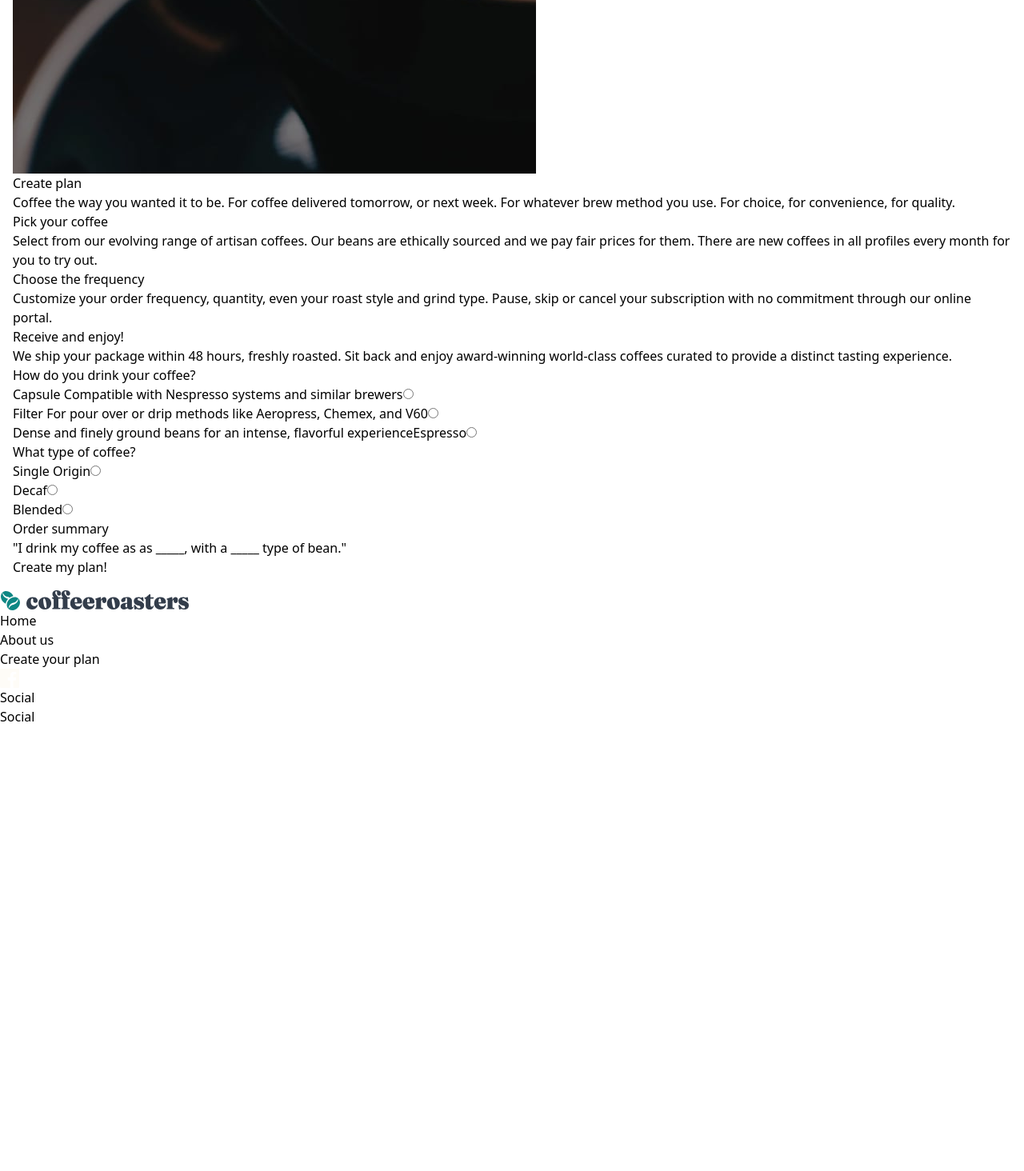
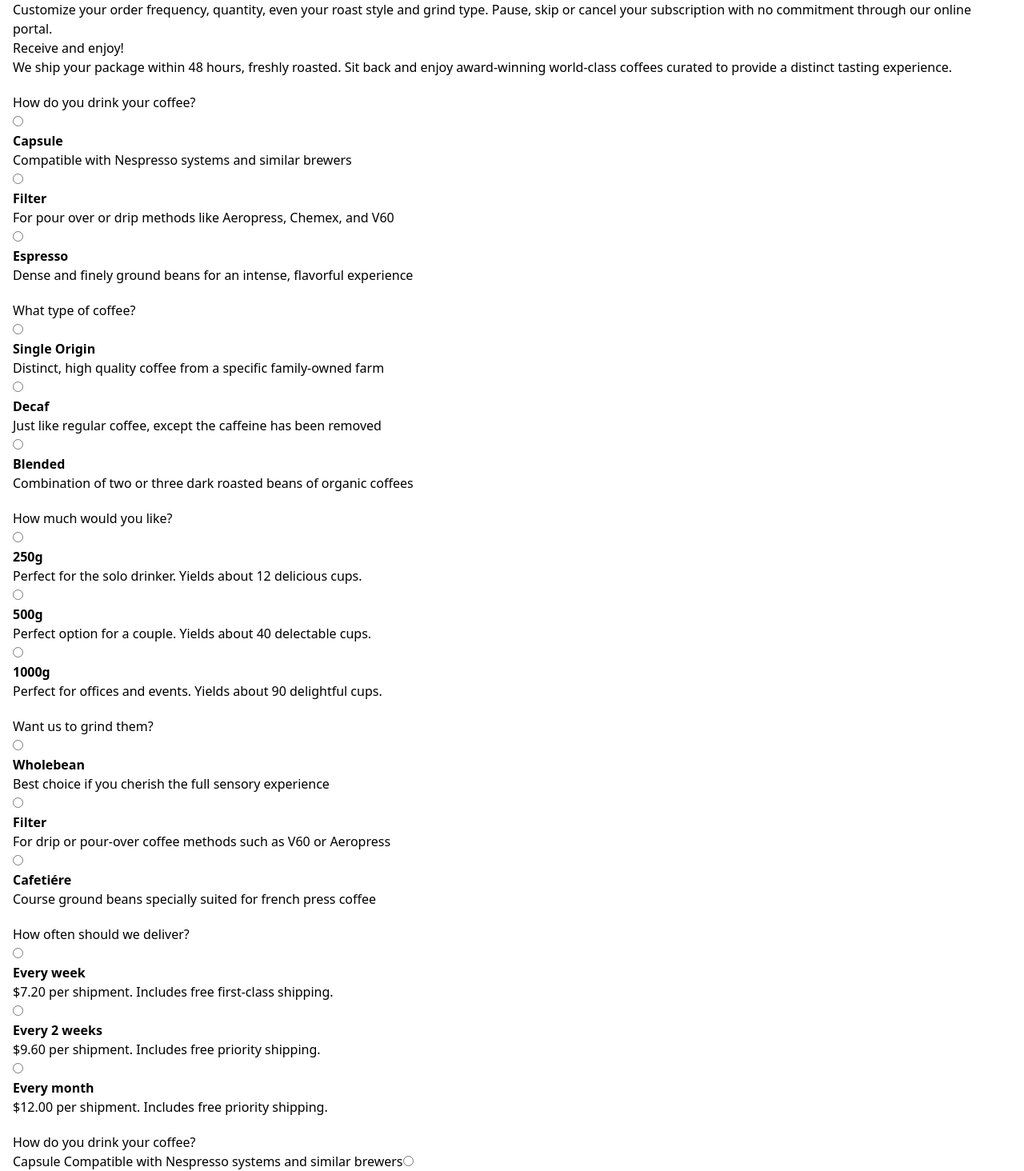
Before and after one commit to Dudeldups/FM-coffeeroasters, a React (Vite) app: page /subscribe in a window 1280 px wide. Shown: the part 626-2090 px from the top of the page at 80% size. Before the commit the page ends 1534 px from the top, so only its background shows below. Built offline with nearby package versions, Linux system fonts and the light colour scheme.

Commit message:
added form and summary

```diff
--- /dev/null
+++ b/src/data/subscriptions.json
@@ -0,0 +1,97 @@
+[
+  {
+    "id": 1,
+    "name": "Preferences",
+    "question": "How do you drink your coffee?",
+    "options": [
+      {
+        "name": "Capsule",
+        "description": "Compatible with Nespresso systems and similar brewers"
+      },
+      {
+        "name": "Filter",
+        "description": "For pour over or drip methods like Aeropress, Chemex, and V60"
+      },
+      {
+        "name": "Espresso",
+        "description": "Dense and finely ground beans for an intense, flavorful experience"
+      }
+    ]
+  },
+  {
+    "id": 2,
+    "name": "Bean Type",
+    "question": "What type of coffee?",
+    "options": [
+      {
+        "name": "Single Origin",
+        "description": "Distinct, high quality coffee from a specific family-owned farm"
+      },
+      {
+        "name": "Decaf",
+        "description": "Just like regular coffee, except the caffeine has been removed"
+      },
+      {
+        "name": "Blended",
+        "description": "Combination of two or three dark roasted beans of organic coffees"
+      }
+    ]
+  },
+  {
+    "id": 3,
+    "name": "Quantity",
+    "question": "How much would you like?",
+    "options": [
+      {
+        "name": "250g",
+        "description": "Perfect for the solo drinker. Yields about 12 delicious cups."
+      },
+      {
+        "name": "500g",
+        "description": "Perfect option for a couple. Yields about 40 delectable cups."
+      },
+      {
+        "name": "1000g",
+        "description": "Perfect for offices and events. Yields about 90 delightful cups."
+      }
+    ]
+  },
+  {
+    "id": 4,
+    "name": "Grind Option",
+    "question": "Want us to grind them?",
+    "options": [
+      {
+        "name": "Wholebean",
+        "description": "Best choice if you cherish the full sensory experience"
+      },
+      {
+        "name": "Filter",
+        "description": "For drip or pour-over coffee methods such as V60 or Aeropress"
+      },
+      {
+        "name": "Cafetiére",
+        "description": "Course ground beans specially suited for french press coffee"
+      }
+    ]
+  },
+  {
+    "id": 5,
+    "name": "Deliveries",
+    "question": "How often should we deliver?",
+    "options": [
+      {
+        "name": "Every week",
+        "description": "$7.20 per shipment. Includes free first-class shipping."
+      },
+      {
+        "name": "Every 2 weeks",
+        "description": "$9.60 per shipment. Includes free priority shipping."
+      },
+      {
+        "name": "Every month",
+        "description": "$12.00 per shipment. Includes free priority shipping."
+      }
+    ]
+  }
+]
--- a/src/routes/Subscribe.tsx
+++ b/src/routes/Subscribe.tsx
@@ -1,6 +1,10 @@
 import { SubmitHandler, useForm, FieldValues } from "react-hook-form";
 
 import heroImgSubscribeMobile from "../assets/plan/mobile/image-hero-blackcup.jpg";
+import heroImgSubscribeTablet from "../assets/plan/tablet/image-hero-blackcup.jpg";
+import heroImgSubscribeDesktop from "../assets/plan/desktop/image-hero-blackcup.jpg";
+
+import subsciptionData from "../data/subscriptions.json";
 
 const Subscribe = () => {
   const {
@@ -21,6 +25,8 @@ const Subscribe = () => {
     <section>
       <div>
         <picture>
+          <source srcSet={heroImgSubscribeDesktop} media="(min-width: 64rem)" />
+          <source srcSet={heroImgSubscribeTablet} media="(min-width: 48rem)" />
           <img src={heroImgSubscribeMobile} alt="" />
         </picture>
         <article>
@@ -63,6 +69,29 @@ const Subscribe = () => {
       </div>
 
       <form onSubmit={handleSubmit(onSubmit)}>
+        {subsciptionData.map((formStep) => (
+          <fieldset key={formStep.id} className="my-5">
+            <legend>{formStep.question}</legend>
+            {formStep.options.map(({ name, description }) => {
+              const optionName = name.split(" ").join("");
+              return (
+                <div key={optionName}>
+                  <input
+                    {...register(formStep.name)}
+                    type="radio"
+                    id={formStep.id + "-" + optionName}
+                    value={name}
+                  />
+                  <label htmlFor={formStep.id + "-" + optionName}>
+                    <span className="block font-bold">{name}</span>{" "}
+                    {description}
+                  </label>
+                </div>
+              );
+            })}
+          </fieldset>
+        ))}
+
         <fieldset>
           <legend>How do you drink your coffee?</legend>
           <div>
@@ -140,8 +169,15 @@ const Subscribe = () => {
             "I drink my coffee{" "}
             {isCapsuleSelected
               ? "using Capsules"
-              : `as ${watch("how") || "as _____"}`}
-            , with a {watch("type") || "_____"} type of bean."
+              : `as ${watch("Preferences") || "as _____"}`}
+            , with a {watch("Bean Type") || "_____"} type of bean.{" "}
+            {watch("Quantity")}
+            {watch("Preferences") !== "Capsule"
+              ? watch("Grind Option")
+                ? ` ground ala ${watch("Grind Option")}`
+                : " ground ala _____"
+              : ""}
+            , sent to me {watch("Deliveries") || "_____"}."
           </p>
         </div>
 
```
Also changed, not shown: src/data/prices.json (added, +23 -0 lines).
